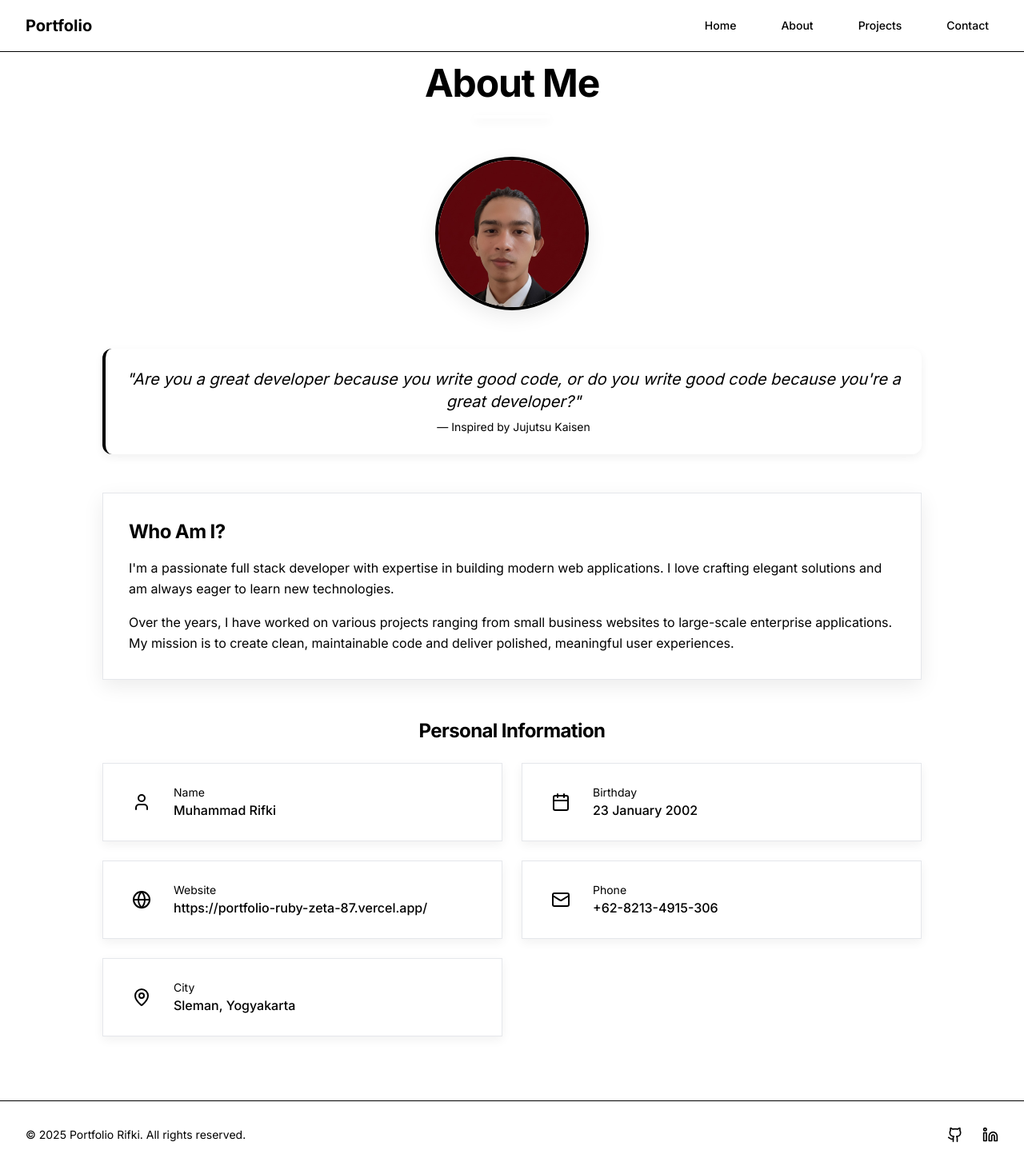
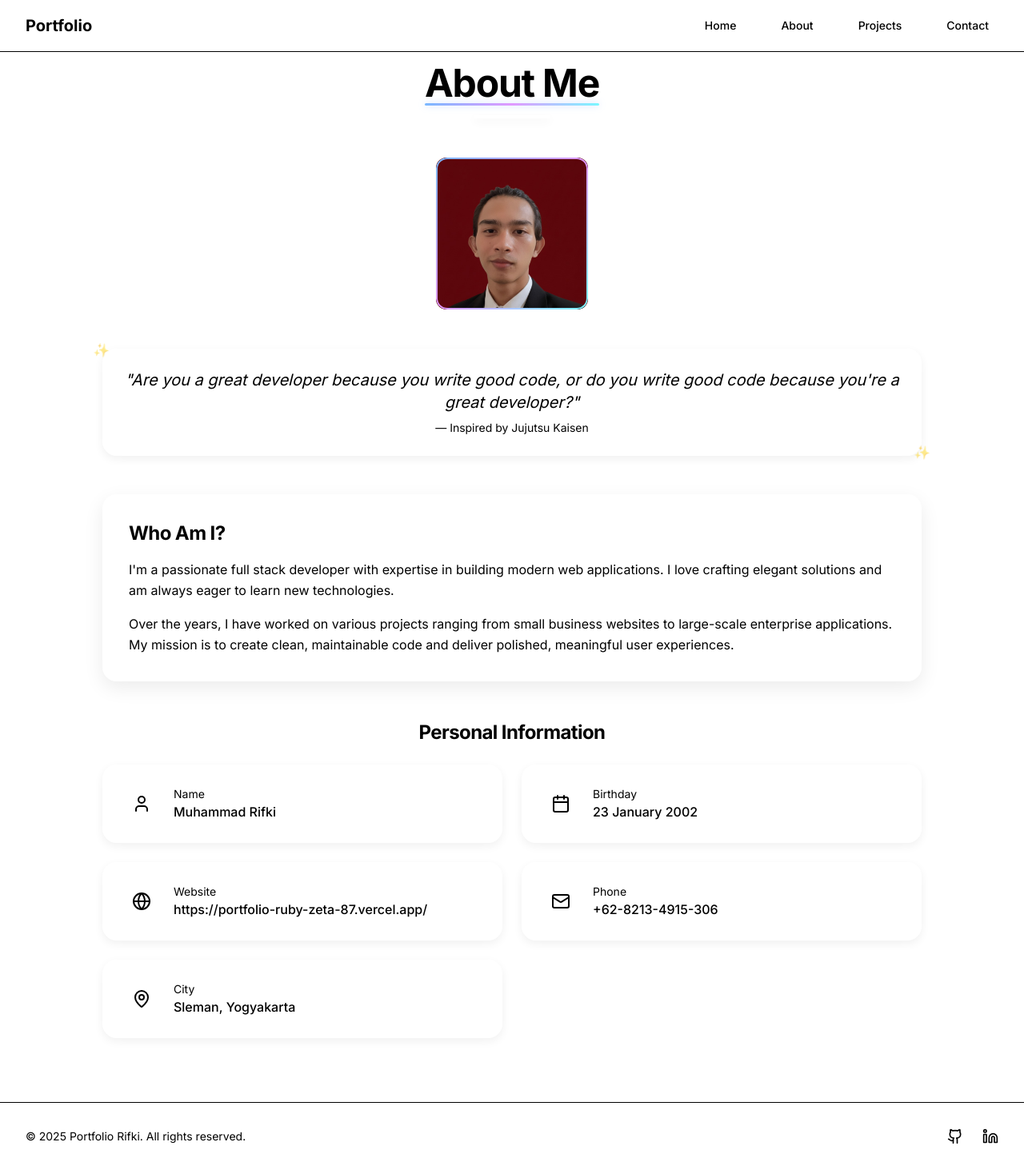
Before and after one commit to iikiiwww/portfolio, a Next.js app: page /about in a window 1280 px wide. Shown: the whole page at 80% size. Built offline with nearby package versions, Linux system fonts and the light colour scheme.

Commit message:
Update page.tsx

```diff
--- a/app/about/page.tsx
+++ b/app/about/page.tsx
@@ -27,7 +27,7 @@ export default function AboutPage() {
   };
 
   return (
-    <div className="min-h-screen py-20 px-4 sm:px-6 lg:px-8 bg-gradient-to-b from-background to-background/40">
+    <div className="min-h-screen py-20 px-4 sm:px-6 lg:px-8 bg-gradient-to-b from-background to-background/40 fade-in">
       <div className="max-w-5xl mx-auto">
 
         {/* Title */}
@@ -37,7 +37,7 @@ export default function AboutPage() {
           transition={{ duration: 0.5 }}
           className="text-center mb-12"
         >
-          <h1 className="text-4xl sm:text-5xl font-bold mb-4 tracking-tight">
+          <h1 className="text-4xl sm:text-5xl font-bold mb-4 tracking-tight title-glow neon-underline">
             About Me
           </h1>
           <div className="w-24 h-1 rounded-full bg-primary/80 mx-auto shadow-soft"></div>
@@ -50,7 +50,7 @@ export default function AboutPage() {
           transition={{ duration: 0.5, delay: 0.1 }}
           className="flex justify-center mb-12"
         >
-          <div className="relative w-48 h-48 rounded-full overflow-hidden border-4 border-primary shadow-smooth hover:shadow-soft-lg transition-all duration-500">
+          <div className="relative w-48 h-48 rounded-full overflow-hidden glow-border glass parallax-hover hologram">
             <img
               src="/profile/kiw.jpg"
               alt="Profile"
@@ -64,7 +64,7 @@ export default function AboutPage() {
           initial={{ opacity: 0 }}
           animate={{ opacity: 1 }}
           transition={{ delay: 0.2 }}
-          className="bg-accent/30 border-l-4 border-primary p-6 rounded-xl shadow-soft backdrop-blur-sm mb-12"
+          className="glass border-l-4 border-primary p-6 rounded-xl shadow-soft mb-12 sparkle"
         >
           <p className="text-lg sm:text-xl italic text-foreground leading-relaxed text-center">
             "Are you a great developer because you write good code, or do you
@@ -82,9 +82,9 @@ export default function AboutPage() {
           transition={{ delay: 0.3 }}
           className="mb-12"
         >
-          <Card className="shadow-smooth hover:shadow-soft-lg transition-all">
+          <Card className="glass shadow-smooth hover:shadow-soft-lg transition-all section-float">
             <CardContent className="p-8">
-              <h2 className="text-2xl font-bold mb-4 tracking-tight">Who Am I?</h2>
+              <h2 className="text-2xl font-bold mb-4 tracking-tight title-glow">Who Am I?</h2>
               <p className="text-muted-foreground leading-relaxed mb-4">
                 I'm a passionate full stack developer with expertise in building
                 modern web applications. I love crafting elegant solutions and am
@@ -102,7 +102,7 @@ export default function AboutPage() {
 
         {/* Personal Info */}
         <motion.div variants={containerVariants} initial="hidden" animate="visible">
-          <h2 className="text-2xl font-bold mb-6 text-center tracking-tight">
+          <h2 className="text-2xl font-bold mb-6 text-center tracking-tight title-glow">
             Personal Information
           </h2>
 
@@ -111,7 +111,7 @@ export default function AboutPage() {
               const Icon = item.icon;
               return (
                 <motion.div key={index} variants={itemVariants}>
-                  <Card className="hover:shadow-soft-lg shadow-soft transition-all duration-300 cursor-pointer group">
+                  <Card className="glass hover:shadow-soft-lg shadow-soft transition-all duration-300 cursor-pointer group hover-float">
                     <CardContent className="p-6">
                       <div className="flex items-center gap-4">
 
```
